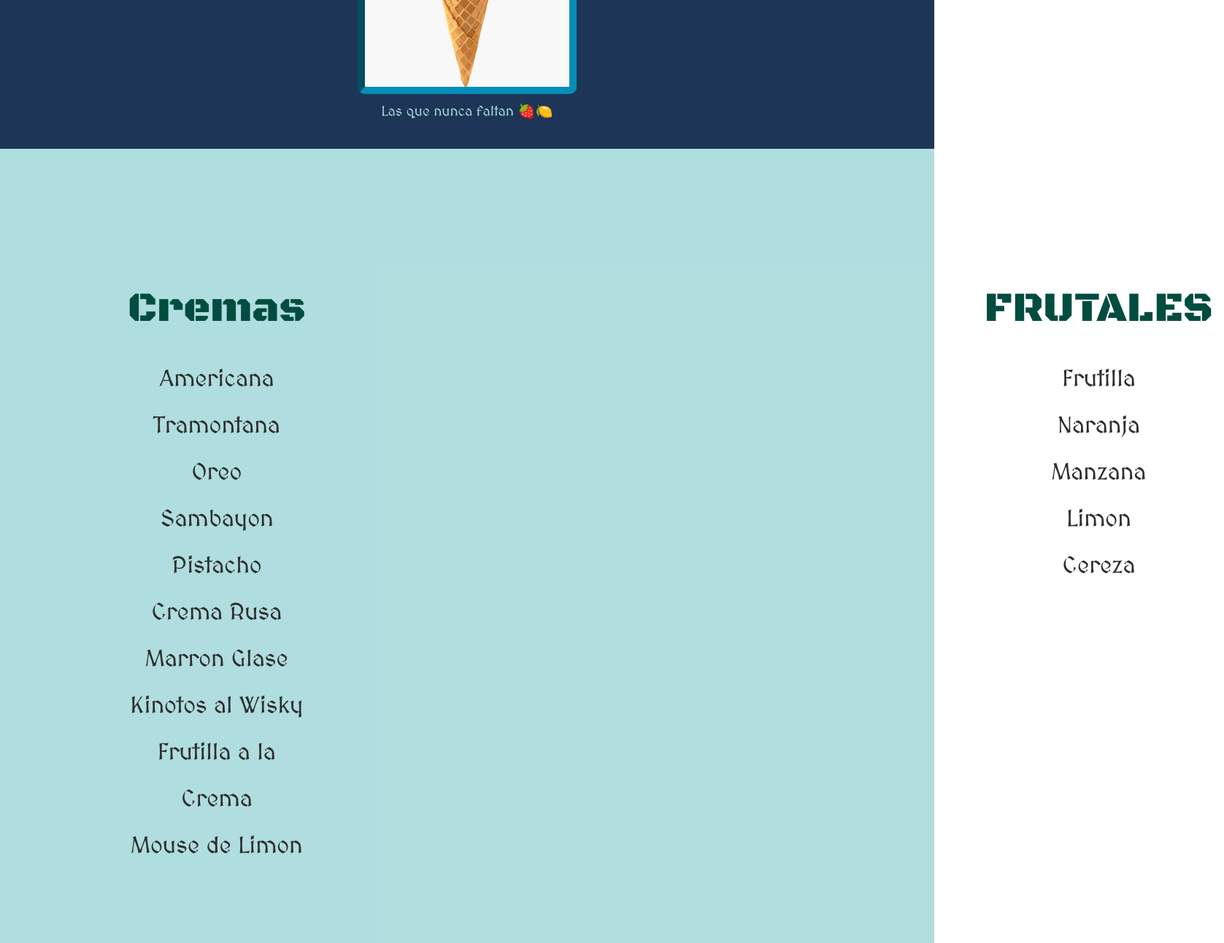
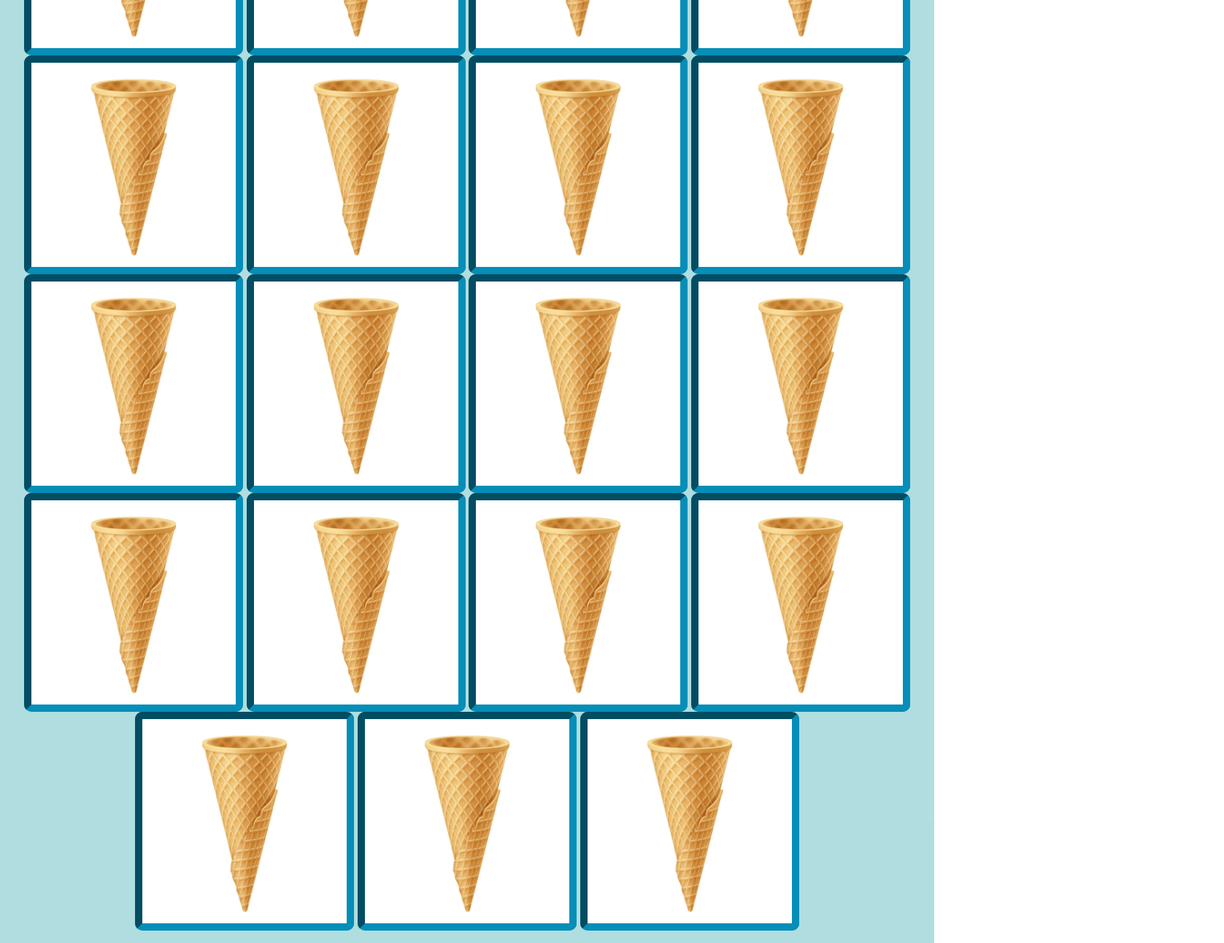
Before and after one commit to Legrone/HeladeriaFTC, a plain HTML site: page productos/tamaños.html in a window 1280 px wide. Shown: the part 400-1693 px from the top of the page at 73% size, 1677 px wide, since content can reach past the window. Drawn offline with nearby package versions, Linux system fonts and the light colour scheme; files that its build step writes are made by us from their sources; a web font is replaced by a local one.

Commit message:
modifique algo pero no me acuerdo el que

```diff
--- a/productos/tamaños.html
+++ b/productos/tamaños.html
@@ -37,41 +37,33 @@
     </div> <!-- tengo un incoveniente que estoy corrigiendo que es para que quede al mismo margen que el titulo -->
     </section>
 
-    <h1 class="titulo-principal">CREMAS Y FRUTALES</h1>
+    <h1 class="titulo-principal">PRODUCTOS</h1>
     <div class="logo-contenedor">
-      <img class="logo-sabores" src="../imagen/frutilla.jpg" alt="Helado frutal" />
-      <p class="frase">Las que nunca faltan 🍓🍋</p>
+      <!-- <p class="frase">Las que nunca faltan 🍓🍋</p> -->
     </div>
   </header>
 
-<main>
-  <!-- Primera lista -->
-   <nav class="listado">
-        <ul>
-            <h1>Cremas</h1>
-            <li>Americana</li>
-            <li>Tramontana</li>
-            <li>Oreo</li>
-            <li>Sambayon</li>
-            <li>Pistacho</li>
-            <li>Crema Rusa</li>
-            <li>Marron Glase</li>
-            <li>Kinotos al Wisky</li>
-            <li>Frutilla a la Crema</li>
-            <li>Mouse de Limon</li>
-        </ul>
-
-  <!-- Segunda lista -->
-        <ul>
-            <h1>FRUTALES</h1>
-            <li>Frutilla</li>
-            <li>Naranja</li>
-            <li>Manzana</li>
-            <li>Limon</li>
-            <li>Cereza</li>
-        </ul>
-    </nav>
-</main>
+  <main>
+      <img class="logo-sabores" src="../imagen/CUCURUCHO.JPG" alt="Helado frutal" />
+     <img class="logo-sabores" src="../imagen/CUCURUCHO.JPG" alt="Helado frutal" />
+     <img class="logo-sabores" src="../imagen/CUCURUCHO.JPG" alt="Helado frutal" />
+     <img class="logo-sabores" src="../imagen/CUCURUCHO.JPG" alt="Helado frutal" />
+     <img class="logo-sabores" src="../imagen/CUCURUCHO.JPG" alt="Helado frutal" />
+     <img class="logo-sabores" src="../imagen/CUCURUCHO.JPG" alt="Helado frutal" />
+     <img class="logo-sabores" src="../imagen/CUCURUCHO.JPG" alt="Helado frutal" />
+     <img class="logo-sabores" src="../imagen/CUCURUCHO.JPG" alt="Helado frutal" />
+     <img class="logo-sabores" src="../imagen/CUCURUCHO.JPG" alt="Helado frutal" />
+     <img class="logo-sabores" src="../imagen/CUCURUCHO.JPG" alt="Helado frutal" />
+     <img class="logo-sabores" src="../imagen/CUCURUCHO.JPG" alt="Helado frutal" />
+     <img class="logo-sabores" src="../imagen/CUCURUCHO.JPG" alt="Helado frutal" />
+     <img class="logo-sabores" src="../imagen/CUCURUCHO.JPG" alt="Helado frutal" />
+     <img class="logo-sabores" src="../imagen/CUCURUCHO.JPG" alt="Helado frutal" />
+     <img class="logo-sabores" src="../imagen/CUCURUCHO.JPG" alt="Helado frutal" />
+     <img class="logo-sabores" src="../imagen/CUCURUCHO.JPG" alt="Helado frutal" />
+     <img class="logo-sabores" src="../imagen/CUCURUCHO.JPG" alt="Helado frutal" />
+     <img class="logo-sabores" src="../imagen/CUCURUCHO.JPG" alt="Helado frutal" />
+     <img class="logo-sabores" src="../imagen/CUCURUCHO.JPG" alt="Helado frutal" />
+  </main>
 
   <footer>
     <a class="boton" href="../index.html">Volver a la página principal</a>
--- a/sass/partials/_main.scss
+++ b/sass/partials/_main.scss
@@ -41,7 +41,7 @@ h1{
   transform: scale(1.05);
 }
 
-ul{
+.ul{
   color: #2D2D2D;
   list-style: none;
   font-size: 2em;
```
Also changed, not shown: estilos/estilo.css, imagen/CUCURUCHO.JPG (added), 1 other file.
